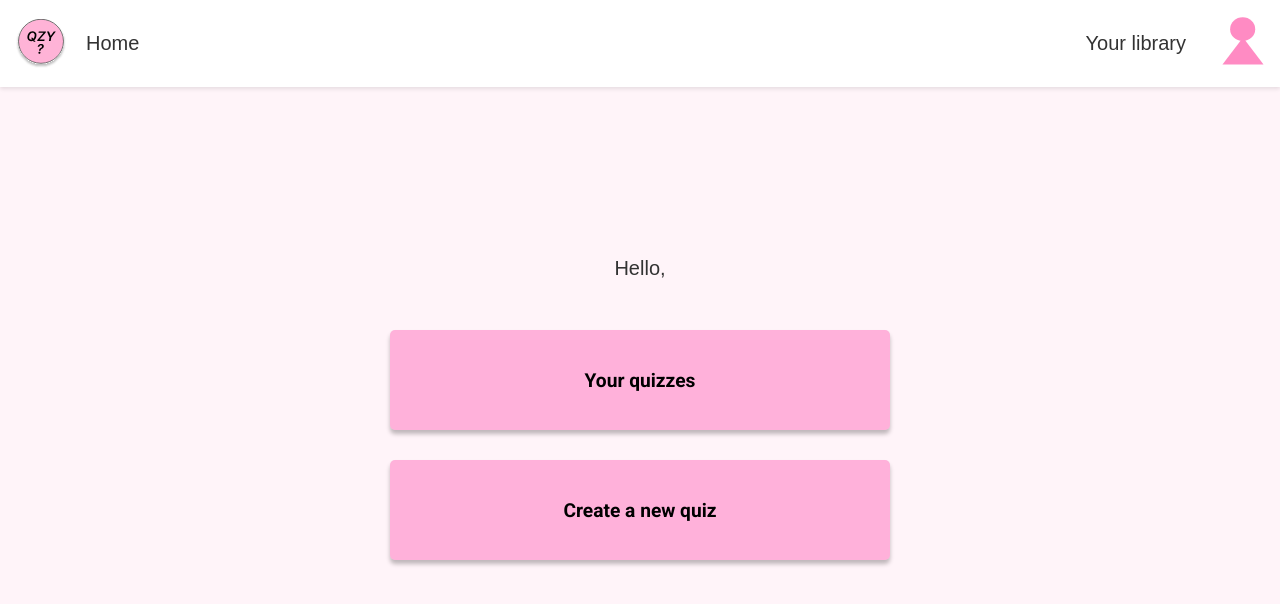
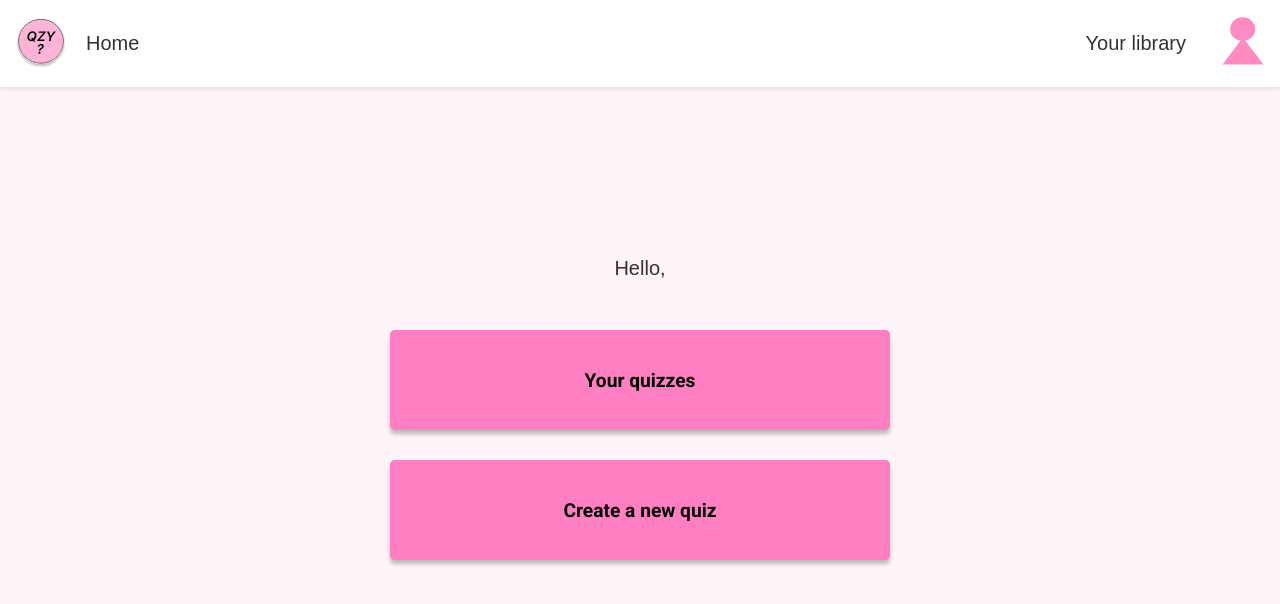
Before and after one commit to juliavikr/fullstack-project, a Vue app in the folder frontend/quizzzyyy-frontend/: page /home in a window 1280 px wide. Shown: the top 604 px of the page. Built offline with nearby package versions, Linux system fonts and the light colour scheme.

Commit message:
css change

```diff
--- a/frontend/quizzzyyy-frontend/src/assets/main.css
+++ b/frontend/quizzzyyy-frontend/src/assets/main.css
@@ -14,7 +14,7 @@ html, body {
 }
 .primary-button {
   font-family: 'Roboto', sans-serif;
-  background-color: rgba(255, 20, 147, 0.3);
+  background-color: rgb(255, 127, 195);
   border: none;
   border-radius: 4px;
   cursor: pointer;
@@ -25,5 +25,5 @@ html, body {
 
 }
 .primary-button:hover {
- background-color: rgba(255, 20, 147, 0.5);
+ background-color: rgb(243, 92, 172);
 }
--- a/frontend/quizzzyyy-frontend/src/components/QuizEntry.vue
+++ b/frontend/quizzzyyy-frontend/src/components/QuizEntry.vue
@@ -61,7 +61,8 @@ const deleteQuiz = async () => {
   padding: 0.5em;
   margin:  20px;
   border-radius: 4px;
-  background-color: rgba(255, 20, 147, 0.2);
+  background-color: rgb(255, 255, 255);
+  box-shadow: 0 0 10px rgba(0, 0, 0, 0.1);
 }
 
 .right {
```
